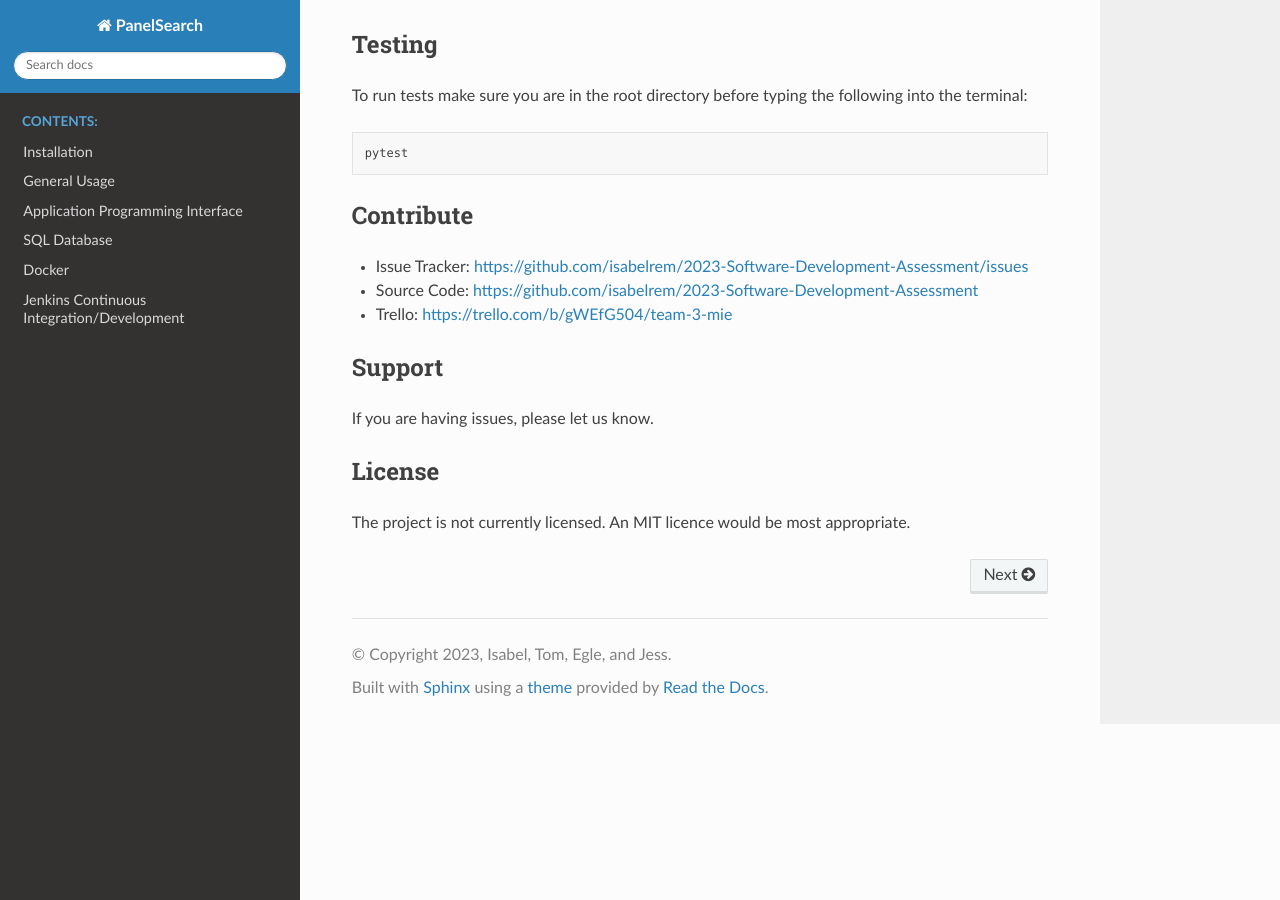
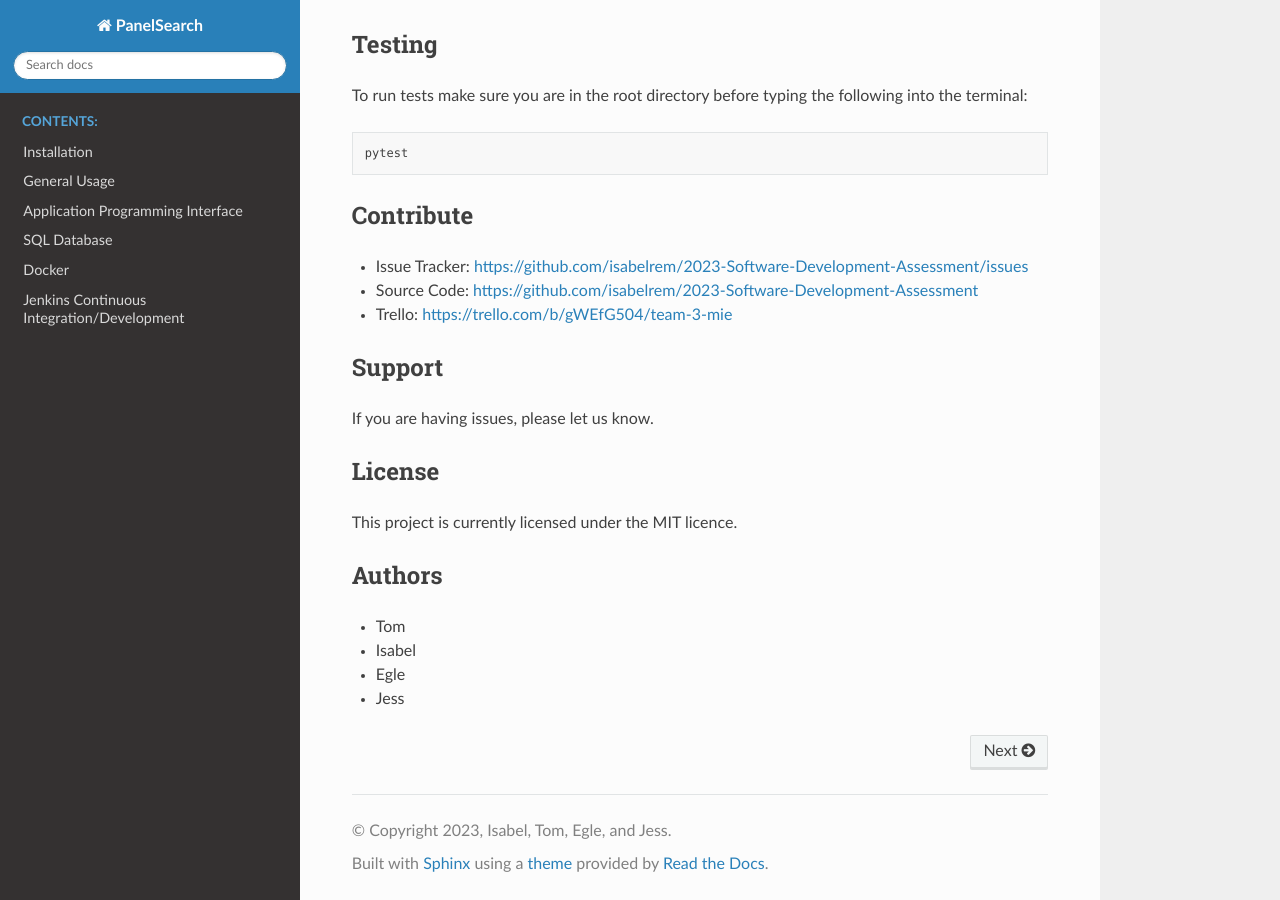
Before and after one commit to isabelrem/2023-Software-Development-Assessment, a Sphinx documentation site: the page built from docs/source/index.rst, in a window 1280 px wide and 900 px high, scrolled down 1032 px. Built offline with Sphinx 7.4.7 and the Read the Docs theme 2.0.0, drawn with Linux system fonts in a browser that asks for light colours; pages that are not in the unit, such as notebooks, are missing from menus.

Commit message:
Update index.rst

```diff
--- a/docs/source/index.rst
+++ b/docs/source/index.rst
@@ -64,4 +64,12 @@ If you are having issues, please let us know.
 License
 -------
 
-The project is not currently licensed. An MIT licence would be most appropriate.
+This project is currently licensed under the MIT licence.
+
+Authors
+-------
+
+- Tom
+- Isabel
+- Egle
+- Jess
```
